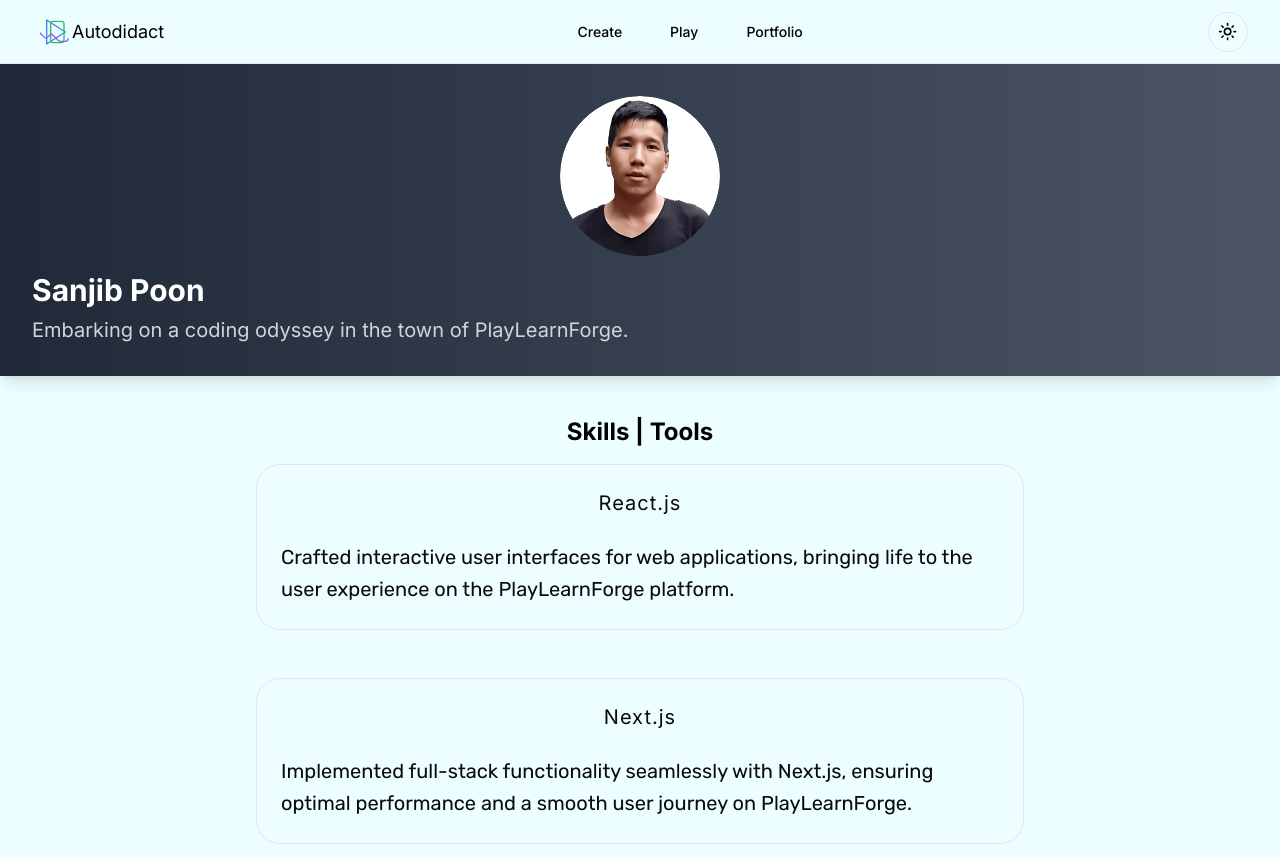
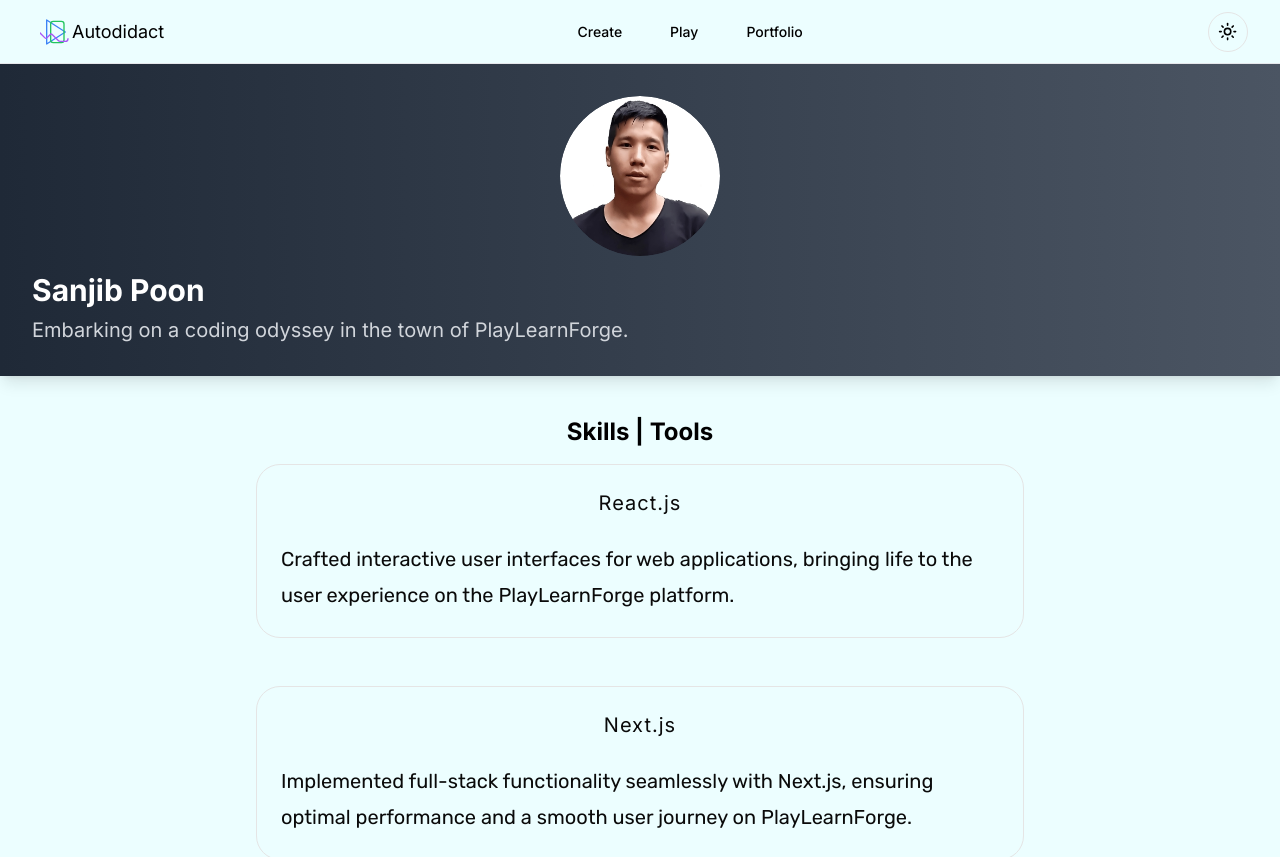
Before and after one commit to san-poon/nexus-adept, a Next.js app: page /feature-portfolio in a window 1280 px wide. Shown: the top 857 px of the page. Built offline with nearby package versions, Linux system fonts and the light colour scheme.

Commit message:
Increase height

```diff
--- a/app/feature-portfolio/components/skills-meadow.tsx
+++ b/app/feature-portfolio/components/skills-meadow.tsx
@@ -42,7 +42,7 @@ export default function SkillsMeadow() {
                             <CardTitle className=' tracking-wider font-normal text-xl'>{skill.skill}</CardTitle>
                         </CardHeader>
                         <CardContent >
-                            <p className={` ${rubik.className} leading-8 dark:text-neutral-100`}>{skill.details}</p>
+                            <p className={` ${rubik.className} leading-9 dark:text-neutral-100`}>{skill.details}</p>
                         </CardContent>
                     </Card>
                 ))}
```
